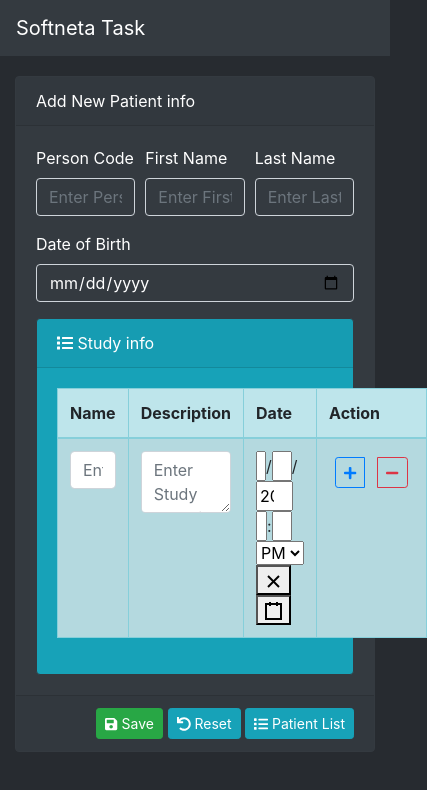
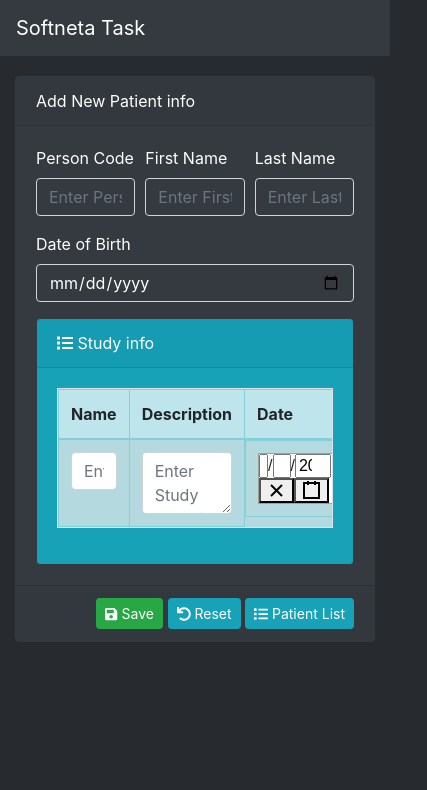
Before and after one commit to rocky-bgta/softneta_task, a React (Create React App) app in the folder softneta-frontend/: page /add in a window 390 px wide. Shown: the top 790 px of the page, 427 px wide, since content can reach past the window. Built offline with nearby package versions, Linux system fonts and the light colour scheme.

Commit message:
make PatientEntryForm.jsx page responsive and fixed date time issue

```diff
--- /dev/null
+++ b/softneta-frontend/src/calendar.css
@@ -0,0 +1,8 @@
+.react-calendar {
+  width: 300px;
+  max-width: 100%;
+  background: white;
+  border: 1px solid #a0a096;
+  font-family: Arial, Helvetica, sans-serif;
+  line-height: 1.1em;
+}
--- a/softneta-frontend/src/components/PatientEntryForm.jsx
+++ b/softneta-frontend/src/components/PatientEntryForm.jsx
@@ -6,6 +6,7 @@
 import DateTimePicker from 'react-datetime-picker';
 import { ToastContainer, toast } from 'react-toastify';
 import 'react-toastify/dist/ReactToastify.css';
+import '../../src/calendar.css'
 
 export default class PatientEntryForm extends Component {
 
@@ -147,10 +148,15 @@
   }
 
   findPatientById = (patientId) => {
+    let responseData;
     axios.get("http://localhost:3000/api/patient-info/get/"+patientId)
        .then(response => {
          if(response.data.data != null){
-           this.setState(response.data.data)
+           responseData = response.data.data;
+           for(let index in responseData.studyList){
+             responseData.studyList[index].date = new Date(responseData.studyList[index].date)
+           }
+           this.setState(responseData)
          }
        }).catch(() => {
       this.errorNotify("Something went wrong");
@@ -230,7 +236,7 @@
                  <Card className={'border border-dark bg-info text-white'}>
                    <Card.Header> <FontAwesomeIcon icon={faList}/> Study info</Card.Header>
                    <Card.Body>
-                     <Table striped bordered hover variant="info">
+                     <Table striped bordered hover variant="info" className={'table-responsive-lg'}>
                        <thead>
                        <tr>
                          <th>Name</th>
@@ -266,10 +272,10 @@
                                  required
                                  className={'info text-black'}
                                  placeholder="Enter Study Description"/></td>
-                              <td>
+                              <td className={'table-responsive-lg'}>
                                 <DateTimePicker
                                    required
-                                   className={'info'}
+                                   className={'info react-calendar'}
                                    onChange={e => this.handleDateChange(e, index)}
                                    value={study.date}
                                 />
```
Also changed, not shown: 1 other file (tests, documents, lock files or other folders).
